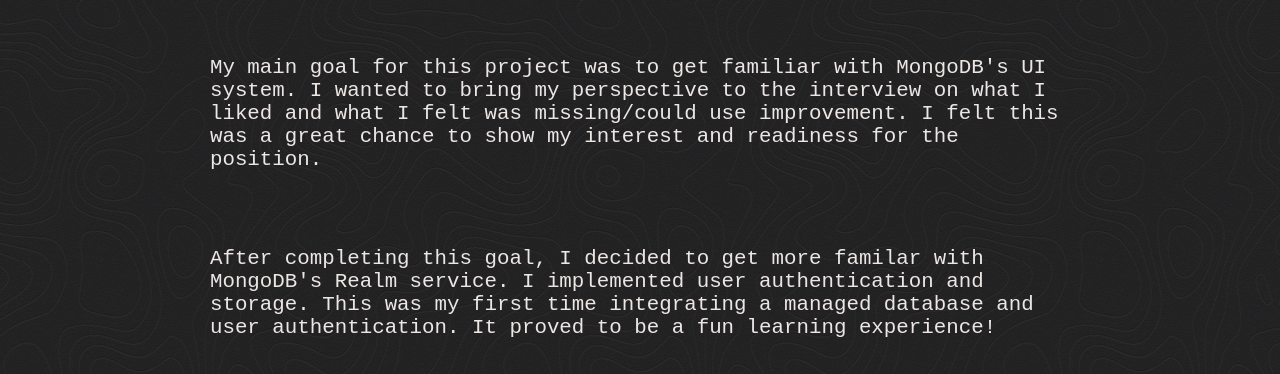
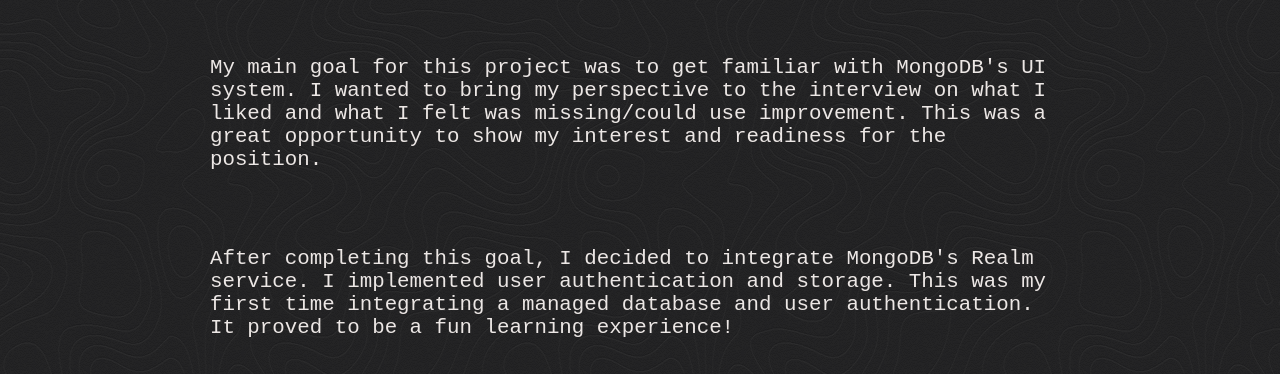
Before and after one commit to aidenschrock/aidenschrock.github.io, an Angular app: page /projects in a window 1280 px wide. Shown: the part 1236-1610 px from the top of the page. Built offline with nearby package versions, Linux system fonts and the light colour scheme; a web font is replaced by a local one.

Commit message:
Fixed Grammar/Spelling Issues

```diff
--- a/src/app/projects/leafy-green-notes/leafy-green-notes.component.html
+++ b/src/app/projects/leafy-green-notes/leafy-green-notes.component.html
@@ -11,7 +11,7 @@
   fxLayoutGap="3%"
 >
   <p>
-    Leafy Green Notes is a React App project that I created in preperation for
+    Leafy Green Notes is a React App project that I created in preparation for
     an interview for the design systems engineer position at MongoDB. I
     implemented MongoDB's Leafy Green UI components and used MongoDB Realm as my
     data store.
@@ -25,15 +25,15 @@
   <p>
     My main goal for this project was to get familiar with MongoDB's UI system.
     I wanted to bring my perspective to the interview on what I liked and what I
-    felt was missing/could use improvement. I felt this was a great chance to
-    show my interest and readiness for the position.
+    felt was missing/could use improvement. This was a great opportunity to show
+    my interest and readiness for the position.
   </p>
   <br />
   <p>
-    After completing this goal, I decided to get more familar with MongoDB's
-    Realm service. I implemented user authentication and storage. This was my
-    first time integrating a managed database and user authentication. It proved
-    to be a fun learning experience!
+    After completing this goal, I decided to integrate MongoDB's Realm service.
+    I implemented user authentication and storage. This was my first time
+    integrating a managed database and user authentication. It proved to be a
+    fun learning experience!
   </p>
   <div fxLayout.lt-sm="column" fxLayout="row" fxLayoutGap="25px">
     <a target="_blank" href="https://www.mongodb.design/">
--- a/src/app/work/recolude/recolude.component.html
+++ b/src/app/work/recolude/recolude.component.html
@@ -18,7 +18,7 @@
   <p>
     When I first started doing work for Recolude, they were still in the process
     of developing their brand's image. Their logo and website felt dull in
-    comparison to their bleeding edge services. Keeping in mind both their
+    comparison to their bleeding-edge services. Keeping in mind both their
     product and audience, I redesigned their logo to be sharper, more legible,
     and more colorful.
   </p>
@@ -33,8 +33,8 @@
     website. The team requested custom components in their app's login/signup
     flow to replace their default AWS Amplify components. For this, I worked
     with Angular, SASS, and AWS Cognito. I also created a custom illustration of
-    their mascot to greet users. The mascot image is made to be a placeholder,
-    as soon they will have one of their 3D spatial recordings embedded there.
+    their mascot to greet users. The mascot image is a placeholder, as soon they
+    will have one of their 3D spatial recordings embedded there.
   </p>
 
   <img alt="Recolude Web App" class="gif" src="../../assets/RecoludeApp.gif" />
@@ -43,9 +43,9 @@
   </a>
   <p>
     For the Recolude website, I used Wix's Editor X. Their original website was
-    in wordpress, a website builder notorious for being hard to manage. Though
-    WIX has it's flaws, Recolude can now easily update their site without having
-    to start from scartch or pay more than they should! My design choices were
+    in WordPress, a website builder notorious for being hard to manage. Though
+    WIX has its flaws, Recolude can now easily update their site without having
+    to start from scratch or pay more than they should! My design choices were
     based on their target demographic: Indie 3D game developers. I used strong,
     bright colors with a dark theme and layered components to pop.
   </p>
```
